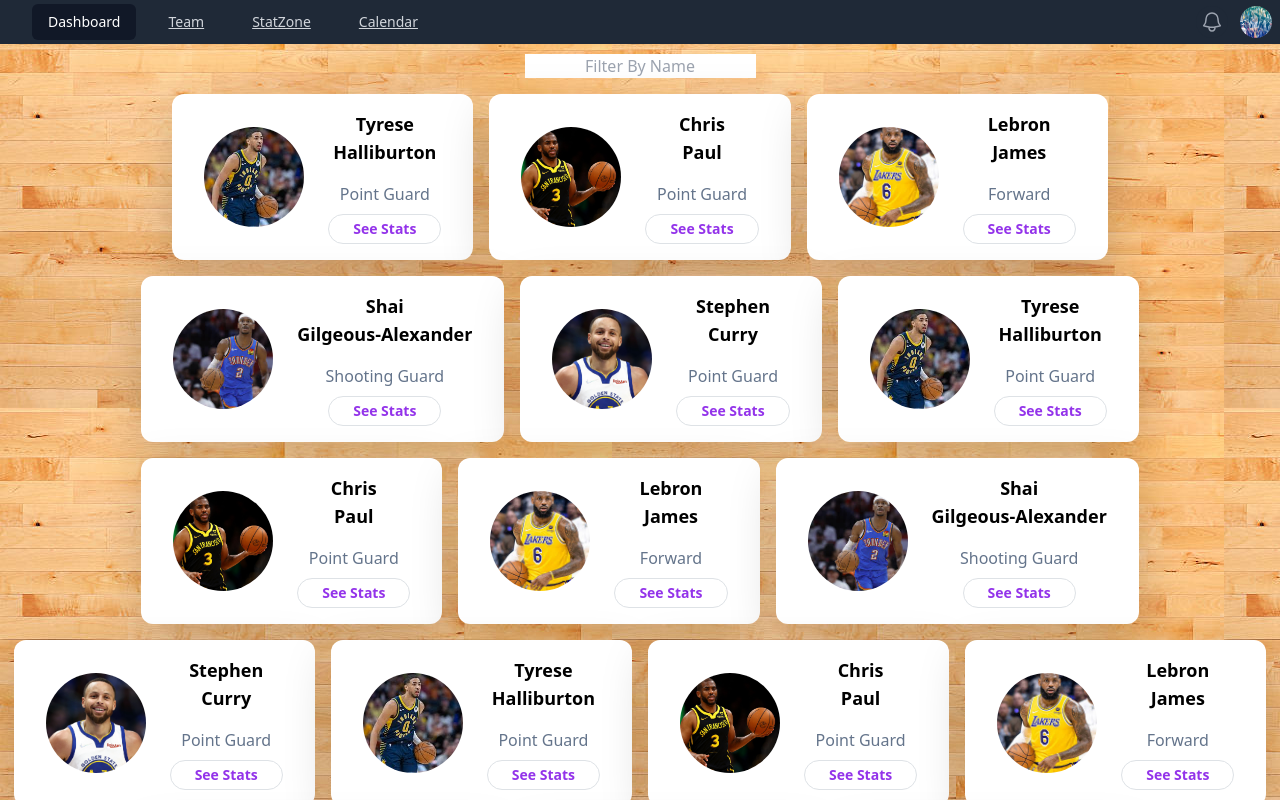
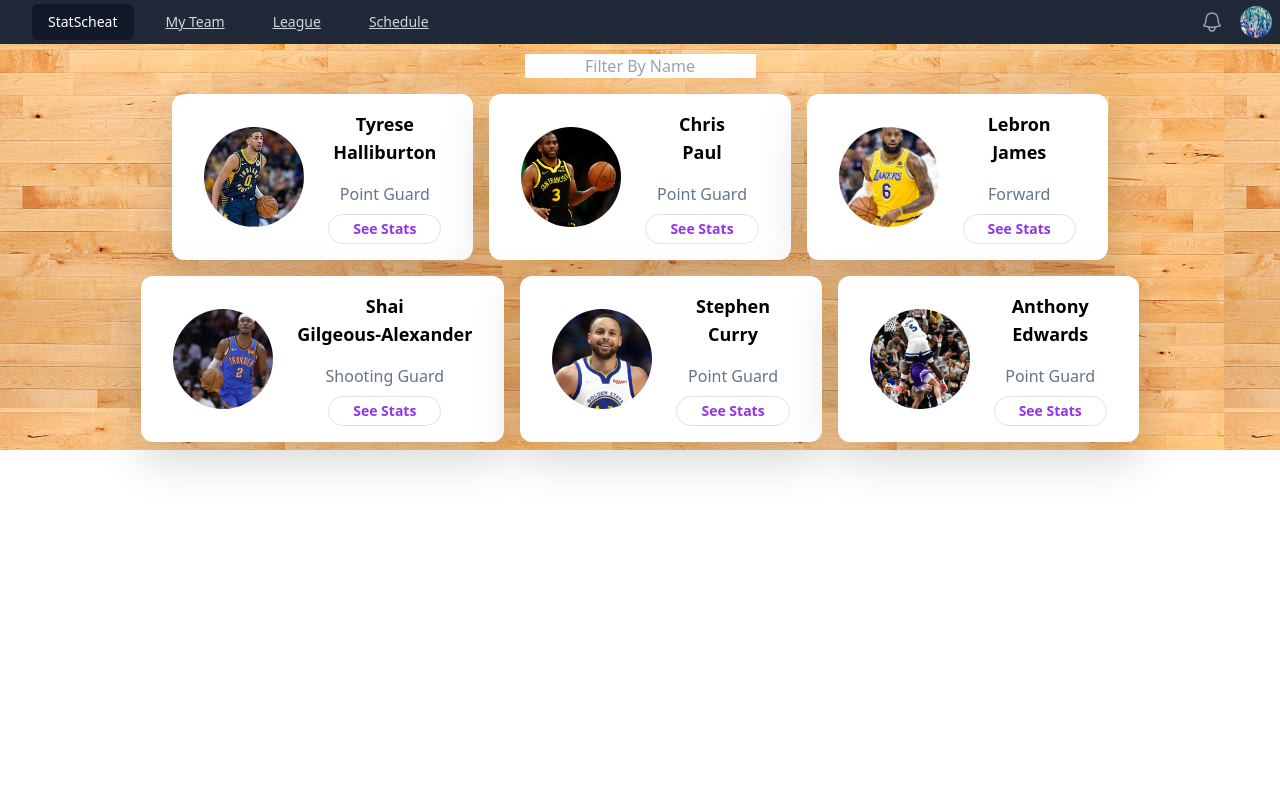
Before and after one commit to brentvoyles3/Directory, a React (Create React App) app in the folder directory/: page / in a window 1280 px wide. Shown: the top 800 px of the page. Built offline with nearby package versions, Linux system fonts and the light colour scheme.

Commit message:
addplayer

```diff
--- a/directory/src/App.js
+++ b/directory/src/App.js
@@ -4,6 +4,7 @@
 import BG from "./images/BG.jpg"
 import Shai from "./images/S.jpg"
 import Chris from "./images/C.jpg"
+import Ant from "./images/Ant.jpg"
 import Steph from "./images/Steph.jpg"
 import Tyrese from "./images/T.jpg"
 import Player from './components/Player';
@@ -15,7 +16,7 @@
   useEffect(() => {
     document.title = "StatScheat";
   }, []);
-  {/* Can log, set variables, implement logic prior to return
+  {/* log, set variables, implement logic prior to return if needed
   console.log('Starting to list... Outside the return') */}
   const [position, setPosition] = useState('Administrator');
   const [players, setPlayers] = useState([
@@ -56,145 +57,24 @@
     },
     {
       id:6,
-      fname: 'Tyrese',
-      lname: 'Halliburton',
+      fname: 'Anthony',
+      lname: 'Edwards',
       position: "Point Guard",
-      img: Tyrese
-    },
-    {
-      id:7,
-      fname: 'Chris',
-      lname: 'Paul',
-      position: "Point Guard",
-      img: Chris
-    },
-    {
-      id:8,
-      fname: 'Lebron',
-      lname: 'James',
-      position: "Forward",
-      img: Lebron
-    },
-    {
-      id:9,
-      fname: 'Shai',
-      lname: 'Gilgeous-Alexander',
-      position: "Shooting Guard",
-      img: Shai
-    },
-    {
-      id:10,
-      fname: 'Stephen',
-      lname: 'Curry',
-      position: "Point Guard",
-      img: Steph
-    },
-    {
-      id:11,
-      fname: 'Tyrese',
-      lname: 'Halliburton',
-      position: "Point Guard",
-      img: Tyrese
-    },
-    {
-      id:12,
-      fname: 'Chris',
-      lname: 'Paul',
-      position: "Point Guard",
-      img: Chris
-    },
-    {
-      id:13,
-      fname: 'Lebron',
-      lname: 'James',
-      position: "Forward",
-      img: Lebron
-    },
-    {
-      id:14,
-      fname: 'Shai',
-      lname: 'Gilgeous-Alexander',
-      position: "Shooting Guard",
-      img: Shai
-    },
-    {
-      id:15,
-      fname: 'Stephen',
-      lname: 'Curry',
-      position: "Point Guard",
-      img: Steph
-    },
-    {
-      id:16,
-      fname: 'Tyrese',
-      lname: 'Halliburton',
-      position: "Point Guard",
-      img: Tyrese
-    },
-    {
-      id:17,
-      fname: 'Chris',
-      lname: 'Paul',
-      position: "Point Guard",
-      img: Chris
-    },
-    {
-      id:18,
-      fname: 'Lebron',
-      lname: 'James',
-      position: "Forward",
-      img: Lebron
-    },
-    {
-      id:19,
-      fname: 'Shai',
-      lname: 'Gilgeous-Alexander',
-      position: "Shooting Guard",
-      img: Shai
-    },
-    {
-      id:20,
-      fname: 'Stephen',
-      lname: 'Curry',
-      position: "Point Guard",
-      img: Steph
-    },
-    {
-      id:21,
-      fname: 'Tyrese',
-      lname: 'Halliburton',
-      position: "Point Guard",
-      img: Tyrese
-    },
-    {
-      id:22,
-      fname: 'Chris',
-      lname: 'Paul',
-      position: "Point Guard",
-      img: Chris
-    },
-    {
-      id:23,
-      fname: 'Lebron',
-      lname: 'James',
-      position: "Forward",
-      img: Lebron
-    },
-    {
-      id:24,
-      fname: 'Shai',
-      lname: 'Gilgeous-Alexander',
-      position: "Shooting Guard",
-      img: Shai
-    },
-    {
-      id:25,
-      fname: 'Stephen',
-      lname: 'Curry',
-      position: "Point Guard",
-      img: Steph
+      img: Ant
     },
   ]);
+
+  function updatePlayer(id, newFName, newLName, newPosition, newImg) {
+    const updatePlayers = players.map((player) => {
+      if (id == player.id) {
+        //return new player
+        return {...player, fname: newFName, lname: newLName, position: newPosition, img: newImg };
+      }
+
+      return player;
+    });
+  }
+
   const showPlayers = true;
 
   return (
--- /dev/null
+++ b/directory/src/components/AddPlayer.js
@@ -0,0 +1,127 @@
+import React, { useState } from 'react';
+import Button from 'react-bootstrap/Button';
+import Modal from 'react-bootstrap/Modal';
+
+
+function AddPlayer(props) {
+    const [fname, setfName] = useState(props.fname);
+    const [lname, setlName] = useState(props.lname);
+    const [position, setPosition] = useState(props.role);
+
+    const [show, setShow] = useState(false);
+
+    const handleClose = () => setShow(false);
+    const handleShow = () => setShow(true);
+
+    return (
+        <>
+            <button
+                onClick={handleShow}
+                className="px-4 py-1 text-sm text-purple-600 font-semibold rounded-full border border-purple-200 hover:text-white hover:bg-purple-600 hover:border-transparent focus:outline-none focus:ring-2 focus:ring-purple-600 focus:ring-offset-2"
+            >
+                Update
+            </button>
+
+            <Modal
+                show={show}
+                onHide={handleClose}
+                backdrop="static"
+                keyboard={false}
+            >
+                <Modal.Header closeButton>
+                    <Modal.Title>Update Player</Modal.Title>
+                </Modal.Header>
+                <Modal.Body>
+                    <form
+                        onSubmit={(e) => {
+                            handleClose();
+                            e.preventDefault();
+                            props.updatePlayer(props.id, props.fname, props.lname, position);
+                        }}
+                        id="editmodal"
+                        className="w-full max-w-sm"
+                    >
+                        <div className="md:flex md:items-center mb-6">
+                            <div className="md:w-1/3">
+                                <label
+                                    className="block text-gray-500 font-bold md:text-right mb-1 md:mb-0 pr-4"
+                                    for="name"
+                                >
+                                    First Name
+                                </label>
+                            </div>
+                            <div className="md:w-2/3">
+                                <input
+                                    className="bg-gray-200 appearance-none border-2 border-gray-200 rounded w-full py-2 px-4 text-gray-700 leading-tight focus:outline-none focus:bg-white focus:border-purple-500"
+                                    id="name"
+                                    type="text"
+                                    value={fname}
+                                    onChange={(e) => {
+                                        setfName(e.target.value);
+                                    }}
+                                />
+                            </div>
+                            <div className="md:w-1/3">
+                                <label
+                                    className="block text-gray-500 font-bold md:text-right mb-1 md:mb-0 pr-4"
+                                    for="name"
+                                >
+                                    Last Name
+                                </label>
+                            </div>
+                            <div className="md:w-2/3">
+                                <input
+                                    className="bg-gray-200 appearance-none border-2 border-gray-200 rounded w-full py-2 px-4 text-gray-700 leading-tight focus:outline-none focus:bg-white focus:border-purple-500"
+                                    id="name"
+                                    type="text"
+                                    value={lname}
+                                    onChange={(e) => {
+                                        setfName(e.target.value);
+                                    }}
+                                />
+
+                            </div>
+                        </div>
+                        <div className="md:flex md:items-center mb-6">
+                            <div className="md:w-1/3">
+                                <label
+                                    className="block text-gray-500 font-bold md:text-right mb-1 md:mb-0 pr-4"
+                                    for="role"
+                                >
+                                    Position
+                                </label>
+                            </div>
+                            <div className="md:w-2/3">
+                                <input
+                                    className="bg-gray-200 appearance-none border-2 border-gray-200 rounded w-full py-2 px-4 text-gray-700 leading-tight focus:outline-none focus:bg-white focus:border-purple-500"
+                                    id="role"
+                                    type="text"
+                                    value={position}
+                                    onChange={(e) => {
+                                        setPosition(e.target.value);
+                                    }}
+                                />
+                            </div>
+                        </div>
+                    </form>
+                </Modal.Body>
+                <Modal.Footer>
+                    <button
+                        className="bg-slate-400 hover:bg-slate-500 text-white font-bold py-2 px-4 rounded"
+                        onClick={handleClose}
+                    >
+                        Close
+                    </button>
+                    <button
+                        className="bg-purple-600 hover:bg-purple-700 text-white font-bold py-2 px-4 rounded"
+                        form="editmodal"
+                    >
+                        Update
+                    </button>
+                </Modal.Footer>
+            </Modal>
+        </>
+    );
+}
+
+export default AddPlayer;
--- a/directory/src/components/Header.js
+++ b/directory/src/components/Header.js
@@ -4,10 +4,10 @@
 import nba from "../images/nba.jpg"
 
 const navigation = [
-  { name: 'Dashboard', href: '#', current: true },
-  { name: 'Team', href: '#', current: false },
-  { name: 'StatZone', href: '#', current: false },
-  { name: 'Calendar', href: '#', current: false },
+  { name: 'StatScheat', href: '#', current: true },
+  { name: 'My Team', href: '#', current: false },
+  { name: 'League', href: '#', current: false },
+  { name: 'Schedule', href: '#', current: false },
 ]
 
 function classNames(...classes) {
```
Also changed, not shown: directory/src/images/Ant.jpg (added).
